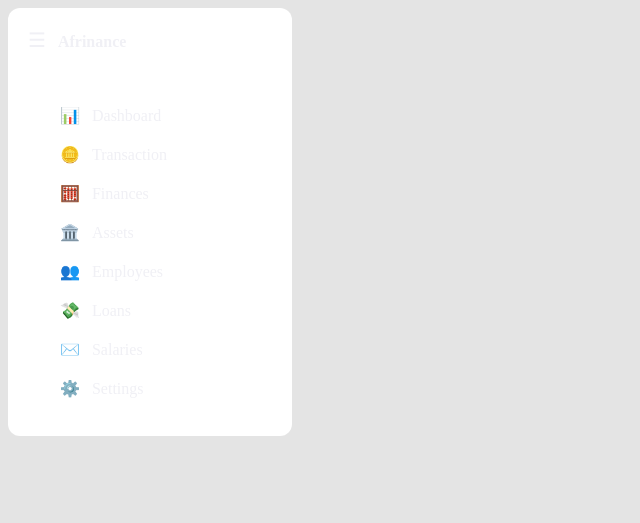
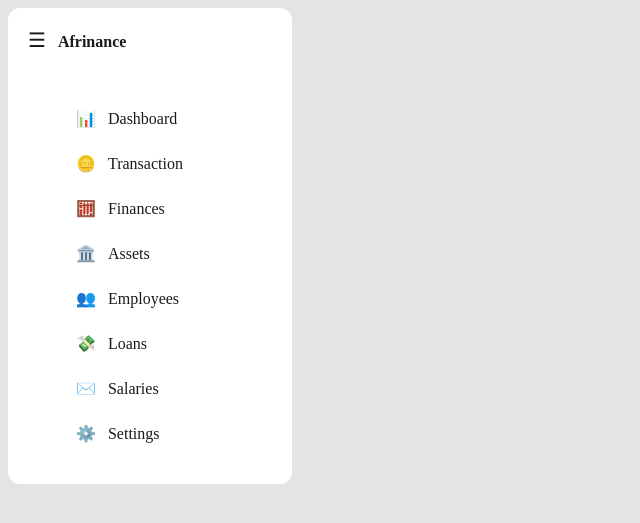
Before and after one commit to V014/afrinance, a PHP site: page /dashboard.html in a window 1280 px wide. Shown: the top 523 px of the page, without its empty margins (0-640 px from the left). Run offline with PHP 8.4, Linux system fonts and the light colour scheme.

Commit message:
attempting to update sidebar

```diff
--- a/css/dashboard.css
+++ b/css/dashboard.css
@@ -16,10 +16,7 @@
     /* sidebar */
     --sidebar-width: 260px;
     --sidebar-collapsed-width: 64px;
-    --bg-primary: #1e1e24;
-    --bg-sidebar: #131316;
-    --bg-hover: #2b2b36;
-    --text-color: #f0f0f5;
+    --bg-hover: #e4e4e4;
     --transition-speed: 0.25s;
 }
 
@@ -35,10 +32,7 @@
     /* sidebar */
     --sidebar-width: 260px;
     --sidebar-collapsed-width: 64px;
-    /* --bg-primary: #1e1e24; */
-    /* --bg-sidebar: #131316; */
     --bg-hover: #2b2b36;
-    --text-color: #f0f0f5;
     --transition-speed: 0.25s;
   }
 }
@@ -74,6 +68,10 @@
     margin-bottom: 20px;
 }
 
+.logo-text {
+    color: var(--text-color);
+}
+
 .toggle-btn {
     background: none;
     border: none;
@@ -99,8 +97,8 @@
     display: flex;
     align-items: center;
     gap: 12px;
-    padding: 10px 0px;
-    border-radius: 8px;
+    padding: var(--control-padding);
+    border-radius: var(--border-radius);
     color: var(--text-color);
     text-decoration: none;
     white-space: nowrap;
```
Also changed, not shown: dashboard.html (line endings or trailing spaces).
